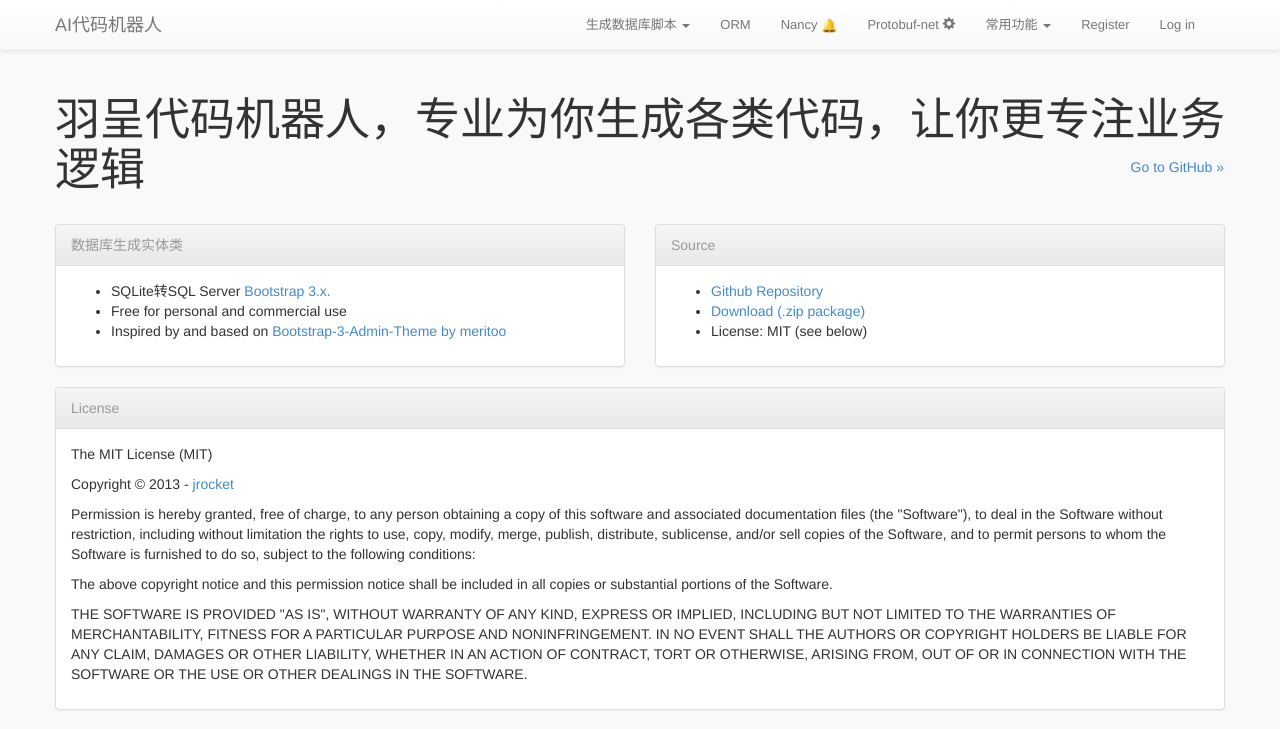
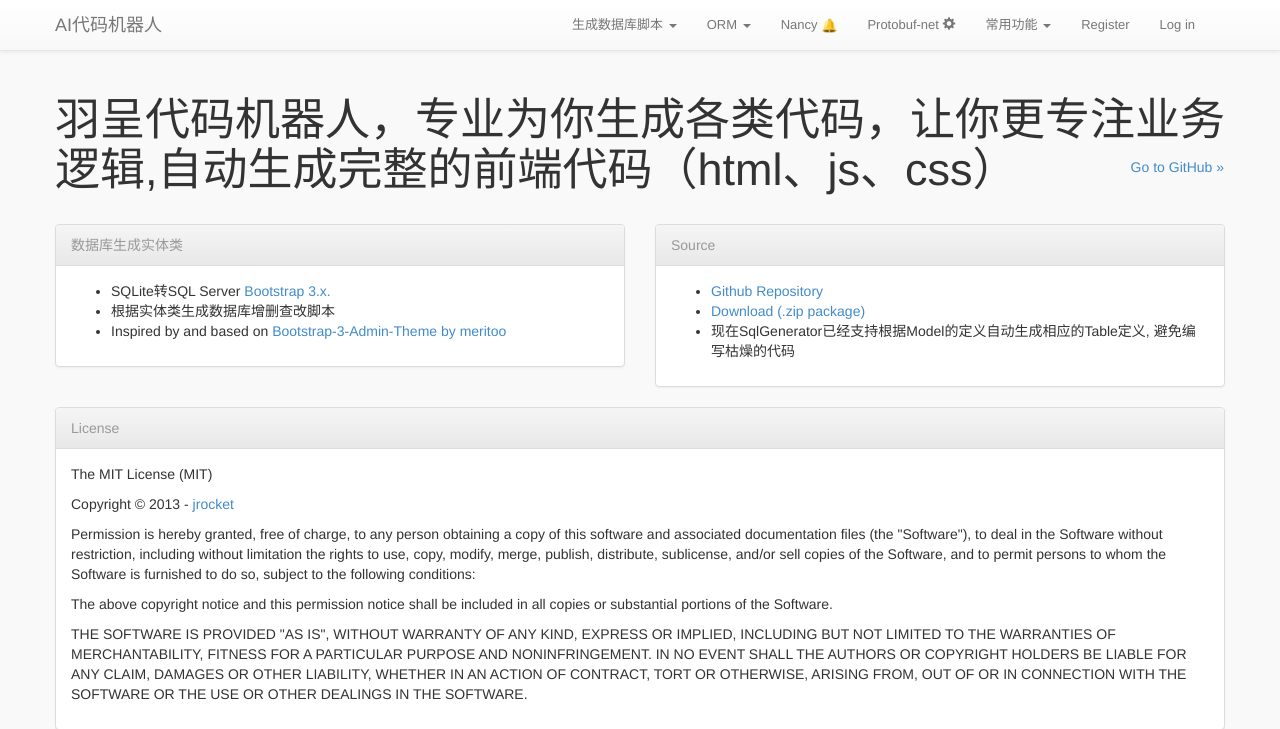
Before and after one commit to tww19861004/MVC-Bootstrap-3-Web-Template-master, an ASP.NET MVC app: page / in a window 1280 px wide. Shown: the top 729 px of the page. Run offline with ASP.NET Core 8 and stand-ins for ASP.NET MVC 5, Linux system fonts and the light colour scheme; the project's own start-up code is not run, and a stand-in starts its controllers and pages; some libraries are stand-ins or nearby versions.

Commit message:
新增选择

```diff
--- a/MvcAdminTemplate/Views/Home/Index.cshtml
+++ b/MvcAdminTemplate/Views/Home/Index.cshtml
@@ -9,7 +9,7 @@
     <div class="row">
         <div class="bootstrap-admin-content-title">
             <h1>
-                羽呈代码机器人，专业为你生成各类代码，让你更专注业务逻辑
+                羽呈代码机器人，专业为你生成各类代码，让你更专注业务逻辑,自动生成完整的前端代码（html、js、css）
                 <a href="https://github.com/jrocket/MVC-Bootstrap-3-Admin-Template/" class="action btn">
                     Go to GitHub &raquo;
                 </a>
@@ -25,7 +25,7 @@
                 <div class="bootstrap-admin-panel-content">
                     <ul>
                         <li>SQLite转SQL Server <a href="http://getbootstrap.com" target="_blank">Bootstrap 3.x.</a></li>
-                        <li>Free for personal and commercial use</li>
+                        <li>根据实体类生成数据库增删查改脚本</li>
                         <li>Inspired by and based on <a href="https://github.com/meritoo/Bootstrap-3-Admin-Theme" target="_blank">Bootstrap-3-Admin-Theme by meritoo</a></li>
                     </ul>
                 </div>
@@ -45,7 +45,7 @@
                             <a href="https://github.com/jrocket/MVC-Bootstrap-3-Admin-Template/archive/master.zip">Download (.zip package)</a>
                         </li>
                         <li>
-                            License: MIT (see below)
+                            现在SqlGenerator已经支持根据Model的定义自动生成相应的Table定义, 避免编写枯燥的代码
                         </li>
                     </ul>
                 </div>
--- a/MvcAdminTemplate/Views/Shared/_Layout.cshtml
+++ b/MvcAdminTemplate/Views/Shared/_Layout.cshtml
@@ -39,7 +39,17 @@
                                     <li><a href="#">One more separated link</a></li>
                                 </ul>
                             </li>
-                            <li><a href="#">ORM</a></li>
+                            <li class="dropdown">
+                                <a href="#" class="dropdown-toggle" data-hover="dropdown">ORM <b class="caret"></b></a>
+                                <ul class="dropdown-menu">
+                                    <li><a href="#">NPoco</a></li>
+                                    <li><a href="#">MicroOrm.Net</a></li>
+                                    <li><a href="#">EF</a></li>
+                                    <li><a href="#">NHibernate</a></li>
+                                    <li><a href="#">Dapper.Net</a></li>
+                                    <li><a href="#">Simple.Data</a></li>
+                                </ul>
+                            </li>
                             <li>
                                 <a href="#">Nancy <i class="glyphicon glyphicon-bell"></i></a>
                             </li>
@@ -50,7 +60,7 @@
                                 <a href="#" class="dropdown-toggle" data-hover="dropdown">常用功能 <b class="caret"></b></a>
                                 <ul class="dropdown-menu">
                                     <li><a href="#">在线URL转PDF</a></li>
-                                    <li><a href="#">Another action</a></li>
+                                    <li><a href="#">MicroOrm.Net</a></li>
                                 </ul>
                             </li>
                             @Html.Partial("_LoginPartial")
```
